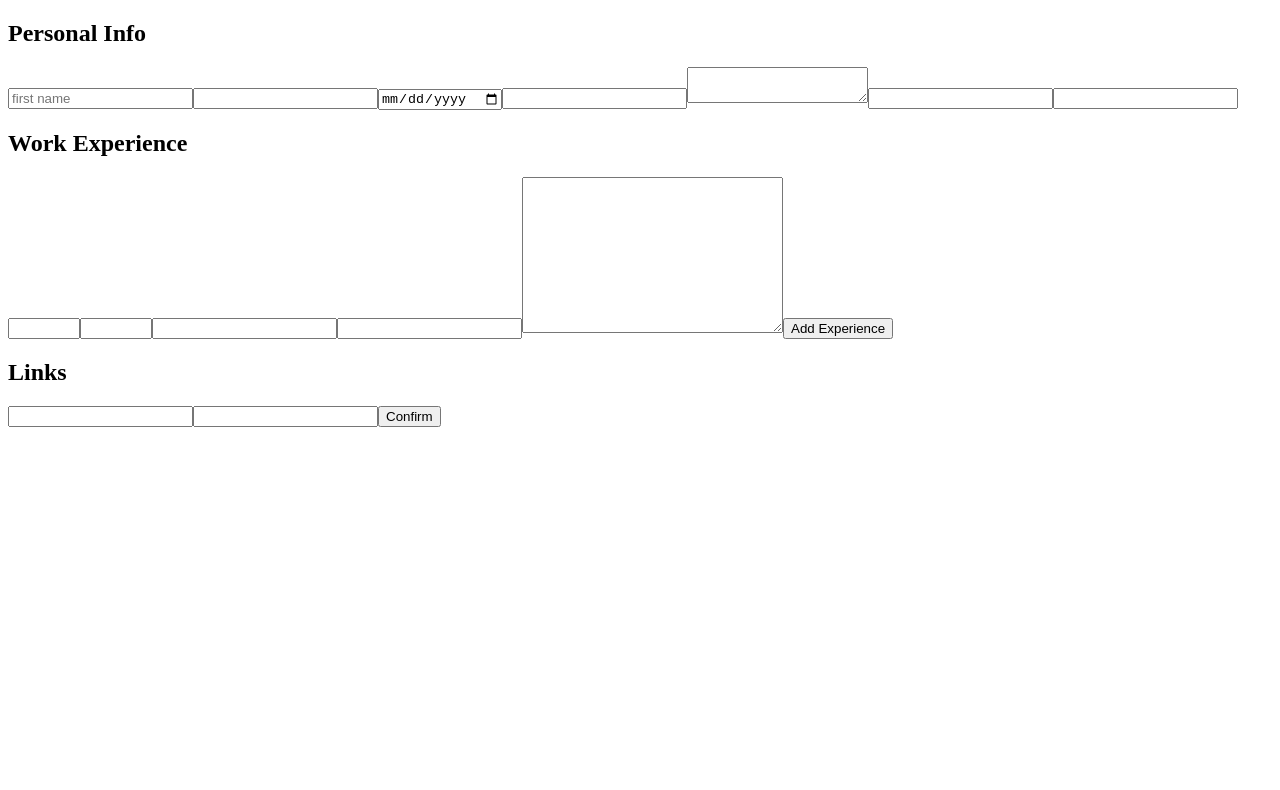
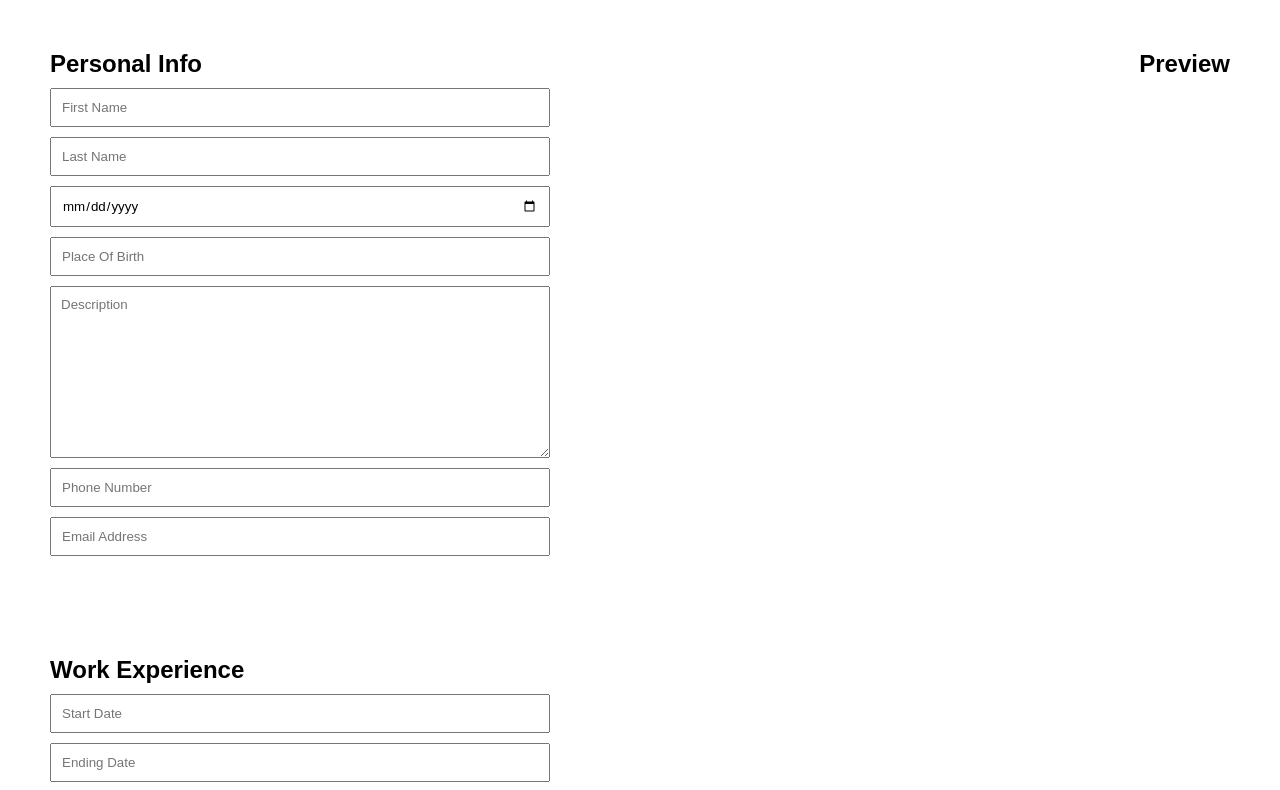
Before and after one commit to Bawelna0225/the-odin-project, a React (Create React App) app in the folder cv-application/: page / in a window 1280 px wide. Shown: the top 790 px of the page. Built offline with nearby package versions, Linux system fonts and the light colour scheme.

Commit message:
basic styling

```diff
--- a/cv-application/src/App.js
+++ b/cv-application/src/App.js
@@ -1,9 +1,12 @@
 import Form from "./Form";
+import { Preview } from "./Preview";
+import './styles/main.css';
 
 function App() {
   return (
     <div className="App">
       <Form/>
+      <Preview/>
     </div>
   );
 }
--- a/cv-application/src/Form.jsx
+++ b/cv-application/src/Form.jsx
@@ -78,30 +78,30 @@ const Form = () => {
 		}))
 	}
 	return (
-		<>
+		<div className='forms'>
 			<PersonalInfoForm handlePersonalDataChange={handlePersonalDataChange} personalData={personalData} />
 			<form onSubmit={(e) => handleAddExperience(e)}>
 				<h2>Work Experience</h2>
-				<input min="1900" max="2099" name="startDate" type="number" onChange={(e) => handleExperienceChange(e)} value={experienceData.startDate} />
-				<input min="1900" max="2099" type="number" name="endDate" onChange={(e) => handleExperienceChange(e)} value={experienceData.endDate} />
-				<input type="text" name="jobPosition" onChange={(e) => handleExperienceChange(e)} value={experienceData.jobPosition} />
-				<input type="text" name="companyName" onChange={(e) => handleExperienceChange(e)} value={experienceData.companyName} />
-				<textarea name="workDescription" id="" cols="30" rows="10" onChange={(e) => handleExperienceChange(e)} value={experienceData.workDescription}></textarea>
-				<button type="submit">Add Experience</button>
+				<input min="1900" max="2099" name="startDate" type="number" onChange={(e) => handleExperienceChange(e)} value={experienceData.startDate} placeholder="Start Date" />
+				<input min="1900" max="2099" type="number" name="endDate" onChange={(e) => handleExperienceChange(e)} value={experienceData.endDate} placeholder="Ending Date" />
+				<input type="text" name="jobPosition" onChange={(e) => handleExperienceChange(e)} value={experienceData.jobPosition} placeholder="Position" />
+				<input type="text" name="companyName" onChange={(e) => handleExperienceChange(e)} value={experienceData.companyName} placeholder="Company Name" />
+				<textarea name="workDescription" onChange={(e) => handleExperienceChange(e)} value={experienceData.workDescription} placeholder="Description"></textarea>
+				<button type="submit">Add More Experience</button>
 			</form>
-			{/*
+
 			<form onSubmit={() => handleSubmit()}>
 				<h2>Education</h2>
-				<input min="1900" max="2099" type="number" />
-				<input min="1900" max="2099" type="number" />
-				<input type="text" value="University" />
-				<input type="text" value="degree" />
-				<input type="text" value="field" />
-				<button type="submit">Confirm</button>
+				<input min="1900" max="2099" type="number" placeholder="Start Date" />
+				<input min="1900" max="2099" type="number" placeholder="Ending Date" />
+				<input type="text" value="" placeholder="University" />
+				<input type="text" value="" placeholder="Degree (ex. Bachelor, Master)" />
+				<input type="text" value="" placeholder="Field (ex. IT)" />
+				<button type="submit">Add More Education</button>
 			</form>
 			<form onSubmit={() => handleSubmit()}>
 				<h2>Languages</h2>
-				<input type="text" value="language" />
+				<input type="text" value="" placeholder="Language" />
 				<select>
 					<option value="a1">A1</option>
 					<option value="a2">A2</option>
@@ -110,32 +110,32 @@ const Form = () => {
 					<option value="a1">C1</option>
 					<option value="a2">C2</option>
 				</select>
-				<button type="submit">Confirm</button>
+				<button type="submit">Add More Languages</button>
 			</form>
 			<form onSubmit={() => handleSubmit()}>
 				<h2>Skills</h2>
-				<input type="text" value="skill" />
+				<input type="text" value="" placeholder="Skill" />
 				<button type="submit">Confirm</button>
 			</form>
 			<form onSubmit={() => handleSubmit()}>
 				<h2>Certificates</h2>
-				<input type="text" value="when issued" />
-				<input type="text" value="name of certification" />
-				<input type="text" value="certifying organization" />
-				<button type="submit">Confirm</button>
+				<input type="text" value="" placeholder="When Issued" />
+				<input type="text" value="" placeholder="Certificate Name" />
+				<input type="text" value="" placeholder="Certifying Organization" />
+				<button type="submit">Add More</button>
 			</form>
 			<form onSubmit={() => handleSubmit()}>
 				<h2>Hobby</h2>
-				<input type="text" value="hobby" />
+				<input type="text" value="" placeholder="Hobby" />
 				<button type="submit">Confirm</button>
-			</form> */}
+			</form>
 			<form onSubmit={(e) => handleSubmit(e)}>
 				<h2>Links</h2>
-				<input type="text" />
-				<input type="text" />
+				<input type="text" placeholder="Name" />
+				<input type="text" placeholder="Url" />
 				<button type="submit">Confirm</button>
 			</form>
-		</>
+		</div>
 	)
 }
 
--- /dev/null
+++ b/cv-application/src/Preview.jsx
@@ -0,0 +1,9 @@
+import React from 'react'
+
+export const Preview = () => {
+  return (
+    <div>
+        <h2>Preview</h2>
+    </div>
+  )
+}
--- a/cv-application/src/components/PersonalInfoForm.jsx
+++ b/cv-application/src/components/PersonalInfoForm.jsx
@@ -5,13 +5,13 @@ export const PersonalInfoForm = ({handlePersonalDataChange, personalData}) => {
 		<div>
 			<form>
 				<h2>Personal Info</h2>
-				<input name="firstName" type="text" onChange={(e) => handlePersonalDataChange(e)} value={personalData.firstName} placeholder="first name" />
-				<input name="lastName" type="text" onChange={(e) => handlePersonalDataChange(e)} value={personalData.lastName} />
-				<input name="dateOfBirth" type="date" onChange={(e) => handlePersonalDataChange(e)} value={personalData.dateOfBirth} />
-				<input name="placeOfBirth" type="text" onChange={(e) => handlePersonalDataChange(e)} value={personalData.placeOfBirth} />
-				<textarea name="personalDescription" onChange={(e) => handlePersonalDataChange(e)} value={personalData.personalDescription}></textarea>
-				<input name="phone" type="number" onChange={(e) => handlePersonalDataChange(e)} value={personalData.phone} />
-				<input type="email" name="email" onChange={(e) => handlePersonalDataChange(e)} value={personalData.email} />
+				<input name="firstName" type="text" onChange={(e) => handlePersonalDataChange(e)} value={personalData.firstName} placeholder="First Name" />
+				<input name="lastName" type="text" onChange={(e) => handlePersonalDataChange(e)} value={personalData.lastName} placeholder="Last Name" />
+				<input name="dateOfBirth" type="date" onChange={(e) => handlePersonalDataChange(e)} value={personalData.dateOfBirth} placeholder="Date Of Birth" />
+				<input name="placeOfBirth" type="text" onChange={(e) => handlePersonalDataChange(e)} value={personalData.placeOfBirth} placeholder="Place Of Birth" />
+				<textarea name="personalDescription" onChange={(e) => handlePersonalDataChange(e)} value={personalData.personalDescription} placeholder="Description"></textarea>
+				<input name="phone" type="number" onChange={(e) => handlePersonalDataChange(e)} value={personalData.phone} placeholder="Phone Number" />
+				<input type="email" name="email" onChange={(e) => handlePersonalDataChange(e)} value={personalData.email} placeholder="Email Address" />
 			</form>
 		</div>
 	)
--- /dev/null
+++ b/cv-application/src/styles/main.css
@@ -0,0 +1,38 @@
+* {
+  margin: 0;
+  padding: 0;
+  font-family: sans-serif;
+}
+
+.App {
+  display: flex;
+  justify-content: space-between;
+  padding-inline: 50px;
+  padding-block: 50px;
+}
+
+.forms {
+  display: flex;
+  justify-content: center;
+  align-items: center;
+  flex-direction: column;
+  gap: 100px;
+}
+
+form {
+  display: flex;
+  flex-direction: column;
+  width: 500px;
+  gap: 10px;
+}
+form input, form select {
+  padding: 10px;
+}
+form button {
+  padding: 10px 15px;
+  cursor: pointer;
+}
+form textarea {
+  padding: 10px;
+  height: 150px;
+}/*# sourceMappingURL=main.css.map */
--- a/cv-application/src/styles/main.scss
+++ b/cv-application/src/styles/main.scss
@@ -0,0 +1,35 @@
+*{
+    margin: 0;
+    padding: 0;
+    font-family: sans-serif;
+}
+.App {
+    display: flex;
+    justify-content: space-between;
+    padding-inline: 50px;
+    padding-block: 50px;
+}
+.forms {
+    display: flex;
+    justify-content: center;
+    align-items: center;
+    flex-direction: column;
+    gap: 100px;
+}
+form {
+    display: flex;
+    flex-direction: column;
+    width: 500px;
+    gap: 10px;
+    input,select {
+        padding: 10px;
+    }
+    button {
+        padding: 10px 15px;
+        cursor: pointer;
+    }
+    textarea {
+        padding: 10px;
+        height: 150px;
+    }
+}
```
Also changed, not shown: 1 other file (tests, documents, lock files or other folders).
